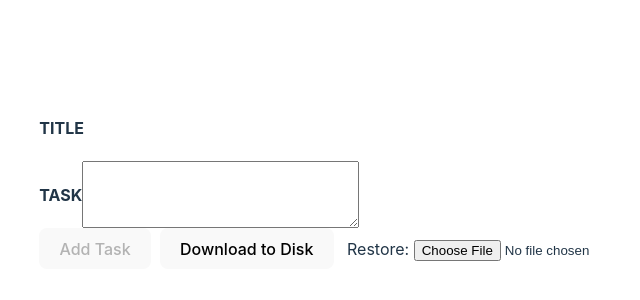
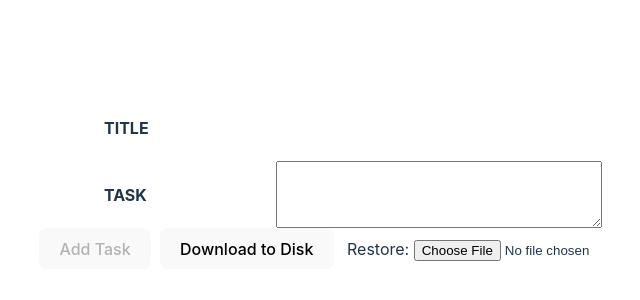
Before and after one commit to xalikov22/todo-ts, a React (Vite) app: page / in a window 1280 px wide. Shown: the part 206-506 px from the top of the page, without its empty margins (287-927 px from the left). Built offline with nearby package versions, Linux system fonts and the light colour scheme.

Commit message:
Remove fixed width

```diff
--- a/src/App.css
+++ b/src/App.css
@@ -16,7 +16,7 @@ li {
 .todoInput {
   display: flex;
   justify-content: space-around;
-  width: 20rem;
+  /*width: 20rem;*/
 }
 
 .App {
--- a/src/components/TodoItem.css
+++ b/src/components/TodoItem.css
@@ -7,7 +7,7 @@
     flex-direction: column;
     border-radius: 1rem;
     font-size: 1.2rem;
-    width: 30rem;
+    /*width: 30rem;*/
     margin: 1rem;
     padding: .8rem;
 }
```
